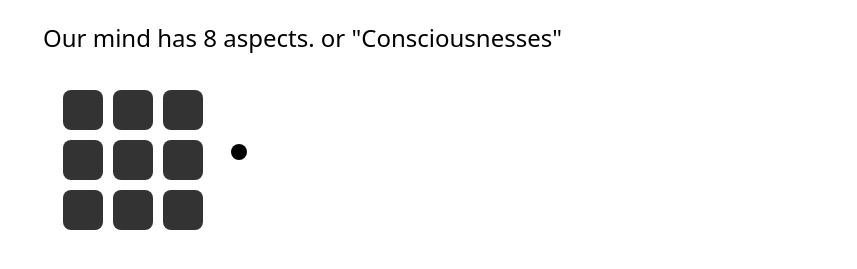
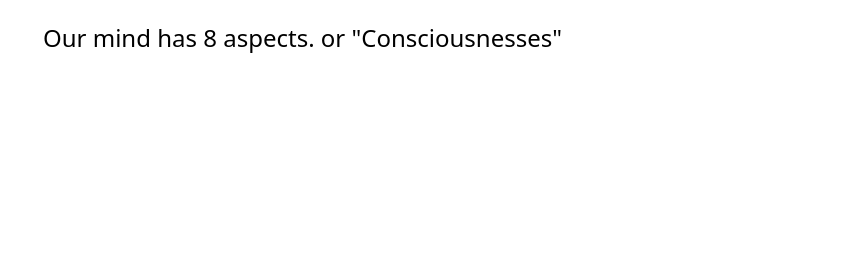
Before and after one commit to techstack-io/zenhero, a Next.js app: page /intro in a window 1280 px wide. Shown: the part 903-1172 px from the top of the page, without its empty margins (149-1006 px from the left). Built offline with nearby package versions, Linux system fonts and the light colour scheme.

Commit message:
Added tailwind video player and video

```diff
--- a/components/BouncingBall.js
+++ /dev/null
@@ -1,30 +0,0 @@
-import { motion } from "framer-motion"
-
-
-const ballStyle = {
-    display: "block",
-    width: "1rem",
-    height: "1rem",
-    backgroundColor: "black",
-    borderRadius: "0.5rem"
-
-}
-
-export default function BouncingBall() {
-  return (
-    <>
-    <div
-        style={{
-            width: "2rem ",
-            height: "2rem",
-            display: "flex",
-            justifyContent: "space-around"
-        }}
-    >
-        <motion.span style={ballStyle} />
-    </div>
-
-
-    </>
-  );
-}
--- a/pages/intro.js
+++ b/pages/intro.js
@@ -1,13 +1,12 @@
-import Motion from "../components/Motion"
-import BouncingBall from "../components/BouncingBall"
 
 export default function Intro() {
   return (
     <>
+
     <section className="container -mx-2 lg:my-24 lg:mx-48">
 
-<video class="w-1/2 border" autoplay controls>
-  <source src="/img/8consciousnesses.mp4" type="video/mp4" />
+<video className="mx-2 lg:w-1/2 rounded-lg border" autoplay muted controls>
+  <source src="/img/countdown.mp4" type="video/mp4" />
   Your browser does not support the video tag.
 </video>
 
@@ -66,8 +65,6 @@ export default function Intro() {
         <br/>
        <h1 className="text-2xl  text-center lg:absolute lg:-my-12">Our mind has 8 aspects. or "Consciousnesses"</h1>
         <div className="flex items-center">
-        <Motion />
-        <BouncingBall />
         </div>
 
         <div>
```
Also changed, not shown: 2 other files (tests, documents, lock files or other folders).
